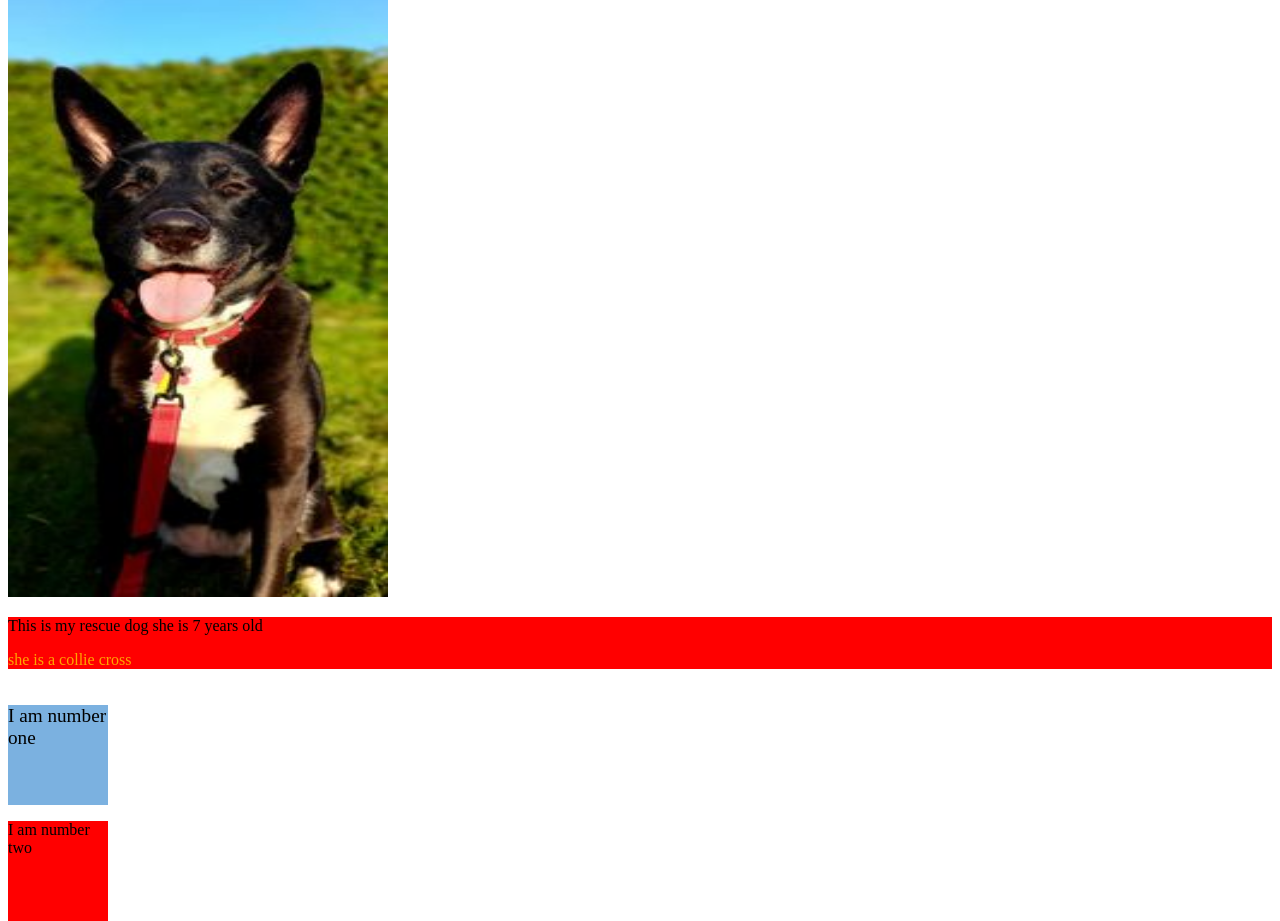
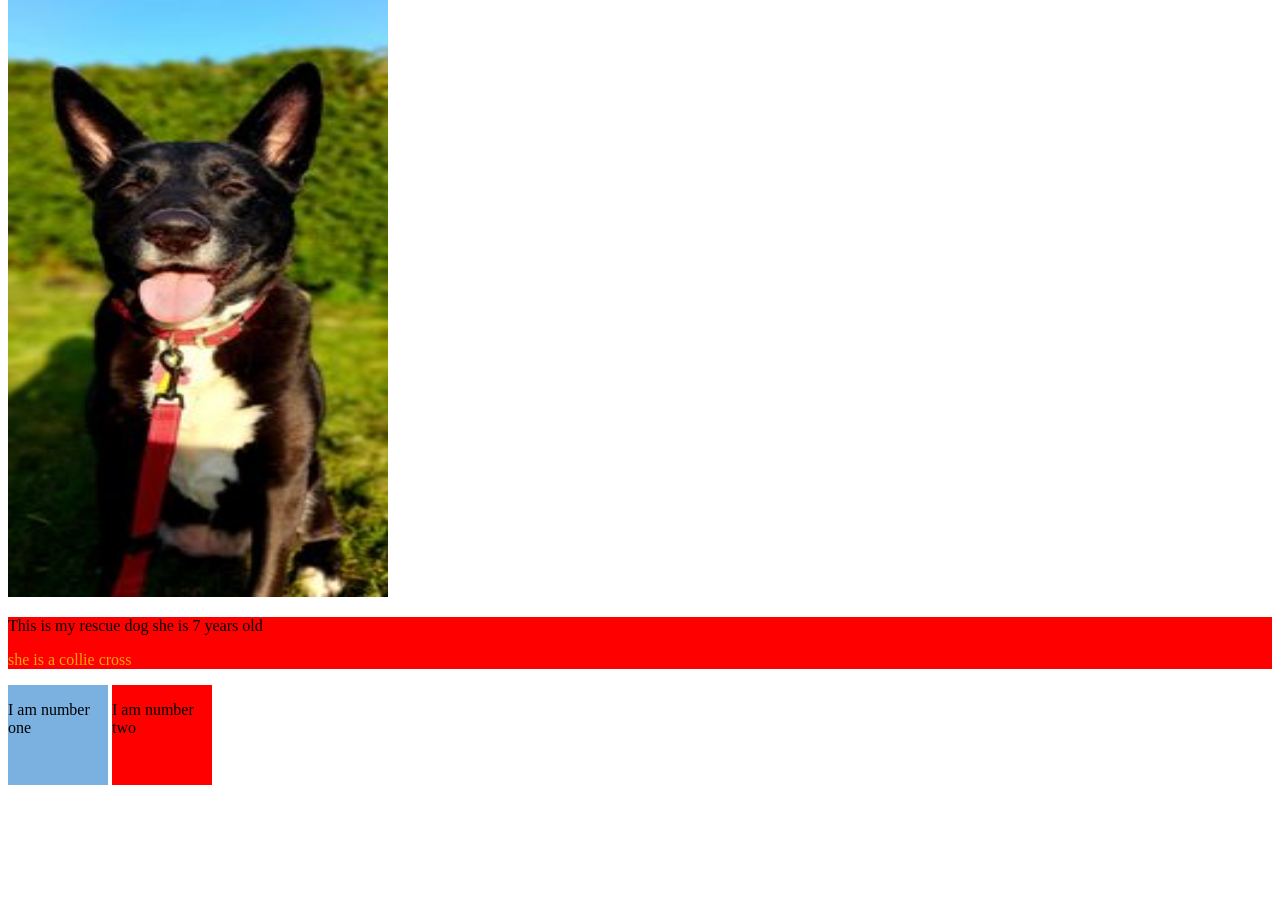
Before and after one commit to Tracey-E/Bootcamp-Projects, a plain HTML site: page Day2/index.html in a window 1280 px wide. Shown: the part 124-1045 px from the top of the page. After the commit the page ends 1017 px from the top, so only its background shows below. Drawn offline with Linux system fonts and the light colour scheme.

Commit message:
updated css

```diff
--- a/Day2/css/styles.css
+++ b/Day2/css/styles.css
@@ -23,14 +23,14 @@ body {
 }
 
 .sectionOne {
-
+display: inline-flex;
   background-color: rgb(123, 177, 224);
   width: 100px;
   height: 100px;
-  font-size: larger;
+
 }
 .sectionTwo {
-
+  display: inline-flex;
   background-color: red;
   width: 100px;
   height: 100px;
```
